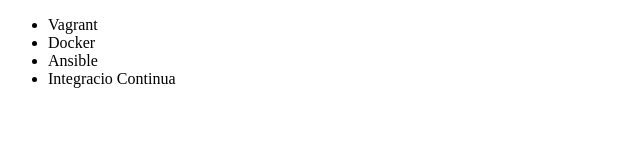
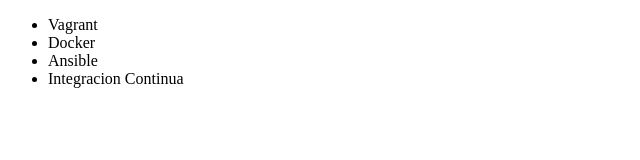
Before and after one commit to Williamvreal/alura-git, a plain HTML site: page index.html in a window 1280 px wide. Shown: the full height of the page, 0-640 px from the left. Drawn offline with Linux system fonts and the light colour scheme.

Commit message:
arreglando la n faltante en integracion

```diff
--- a/index.html
+++ b/index.html
@@ -9,7 +9,7 @@
             <li>Vagrant</li>
             <li>Docker</li>
             <li>Ansible</li>
-            <li>Integracio Continua</li>
+            <li>Integracion Continua</li>
         </ul>
     </body>
 </html>
```
